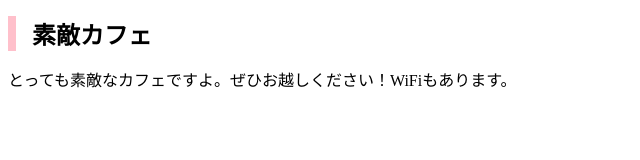
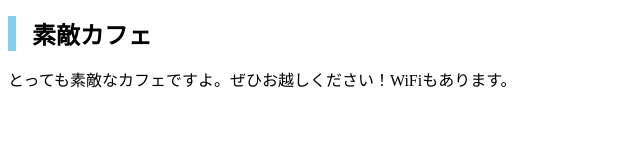
Before and after one commit to rikamegu/mycafe, a plain HTML site: page index.html in a window 1280 px wide. Shown: the full height of the page, 0-640 px from the left. Drawn offline with Linux system fonts and the light colour scheme.

Commit message:
Add files via upload

```diff
--- a/css/style.css
+++ b/css/style.css
@@ -1,5 +1,5 @@
 h1 {
   font-size: 24px;
   padding-left: 16px;
-  border-left: 8px solid pink;
+  border-left: 8px solid skyblue;
 }
```
